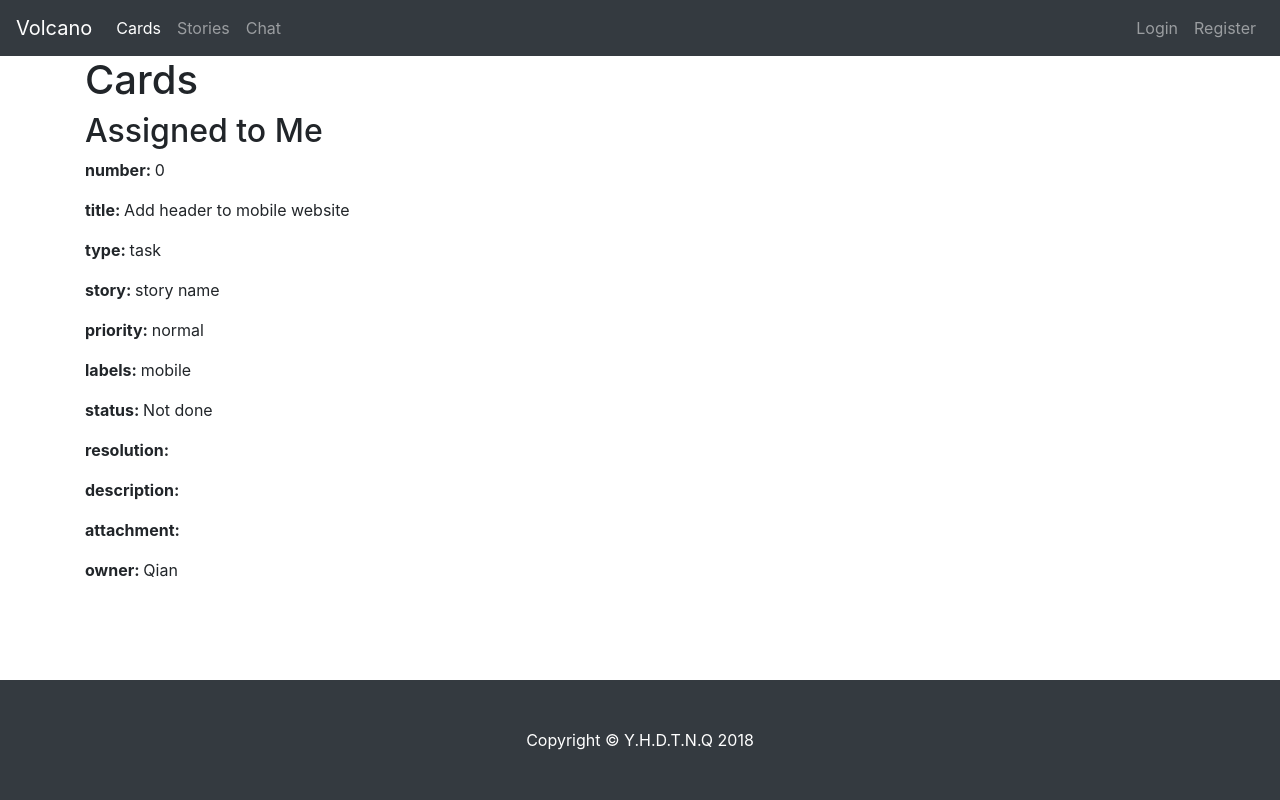
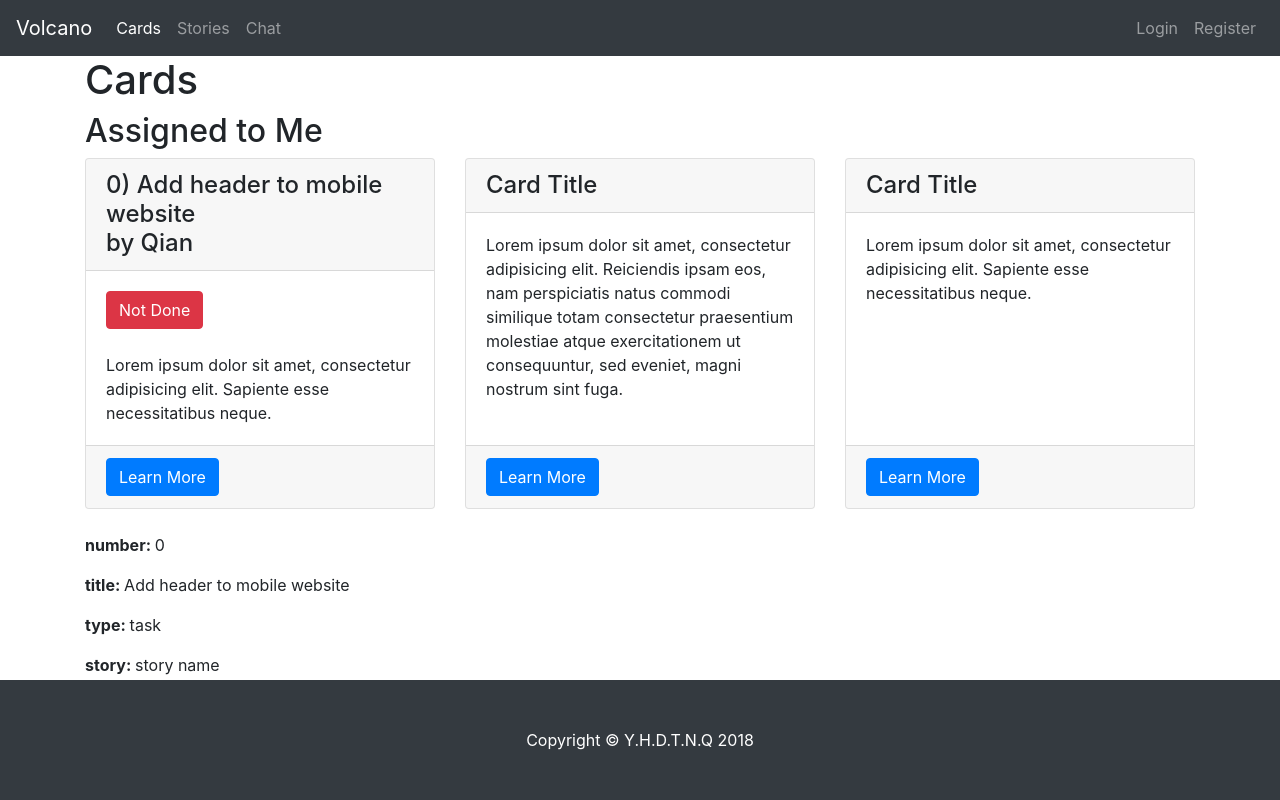
Before and after one commit to dankearney/Volcano, an Angular app: page /cards in a window 1280 px wide. Shown: the top 800 px of the page. Built offline with nearby package versions, Linux system fonts and the light colour scheme.

Commit message:
Modifications to cards, default component, as well as certain routings. Cards and default components modifications are done by nicholas

```diff
--- a/src/app/app.module.ts
+++ b/src/app/app.module.ts
@@ -22,7 +22,7 @@ const appRoutes: Routes = [
   { path: 'stories', component: StoryPageComponent },
   { path: 'login', component: LoginComponent },
   { path: 'register', component: RegisterComponent },
-  { path: '', component: LoginComponent }
+  { path: '', component: DefaultComponent }
 ]
 
 @NgModule({
--- a/src/app/card/card.component.html
+++ b/src/app/card/card.component.html
@@ -1,3 +1,41 @@
+<div class="row">
+        <div class="col-lg-4 mb-4">
+          <div class="card h-100">
+            <h4 class="card-header">{{card.number}}) {{card.title}} <br /> by {{card.owner}}</h4>
+            <div class="card-body">
+              <p class="card-text"><a href="#" class="btn btn-danger">Not Done</a><br /><br />Lorem ipsum dolor sit amet, consectetur adipisicing elit. Sapiente esse necessitatibus neque.</p>
+            </div>
+            <div class="card-footer">
+              <a href="#" class="btn btn-primary">Learn More</a>
+
+            </div>
+          </div>
+        </div>
+        <div class="col-lg-4 mb-4">
+          <div class="card h-100">
+            <h4 class="card-header">Card Title</h4>
+            <div class="card-body">
+              <p class="card-text">Lorem ipsum dolor sit amet, consectetur adipisicing elit. Reiciendis ipsam eos, nam perspiciatis natus commodi similique totam consectetur praesentium molestiae atque exercitationem ut consequuntur, sed eveniet, magni nostrum sint fuga.</p>
+            </div>
+            <div class="card-footer">
+              <a href="#" class="btn btn-primary">Learn More</a>
+            </div>
+          </div>
+        </div>
+        <div class="col-lg-4 mb-4">
+          <div class="card h-100">
+            <h4 class="card-header">Card Title</h4>
+            <div class="card-body">
+              <p class="card-text">Lorem ipsum dolor sit amet, consectetur adipisicing elit. Sapiente esse necessitatibus neque.</p>
+            </div>
+            <div class="card-footer">
+              <a href="#" class="btn btn-primary">Learn More</a>
+            </div>
+          </div>
+        </div>
+      </div>
+
+
 <p><strong>number: </strong> {{card.number}}</p>
 <p><strong>title: </strong> {{card.title}}</p>
 <p><strong>type: </strong> {{card.type}}</p>
@@ -9,3 +47,5 @@
 <p><strong>description: </strong> {{card.description}}</p>
 <p><strong>attachment: </strong> {{card.attachment}}</p>
 <p><strong>owner: </strong> {{card.owner}}</p>
+
+<br /><br /><br /><br /><br /><br />
--- a/src/app/default/default.component.html
+++ b/src/app/default/default.component.html
@@ -1,3 +1,10 @@
-<h1>
-  Welcome to Volcano!
-</h1>
+<div class="jumbotron">
+  <h1>Welcome to Volcano.</h1>
+  <h5>The most powerful project management tool created since project management.</h5>
+  <p></p>
+  <p><a class="btn btn-primary btn-lg" href="#" role="button">Learn more</a></p>
+</div>
+
+
+<button style= "float:left" class = "nav-link" routerLink = "/login" routerLinkActive = "active" type = "button" class = "btn btn-success float-right">Login</button>
+<button class = "nav-link" routerLink = "/register" routerLinkActive = "active" type = "button" class = "btn btn-danger float-right">Register</button>
```
